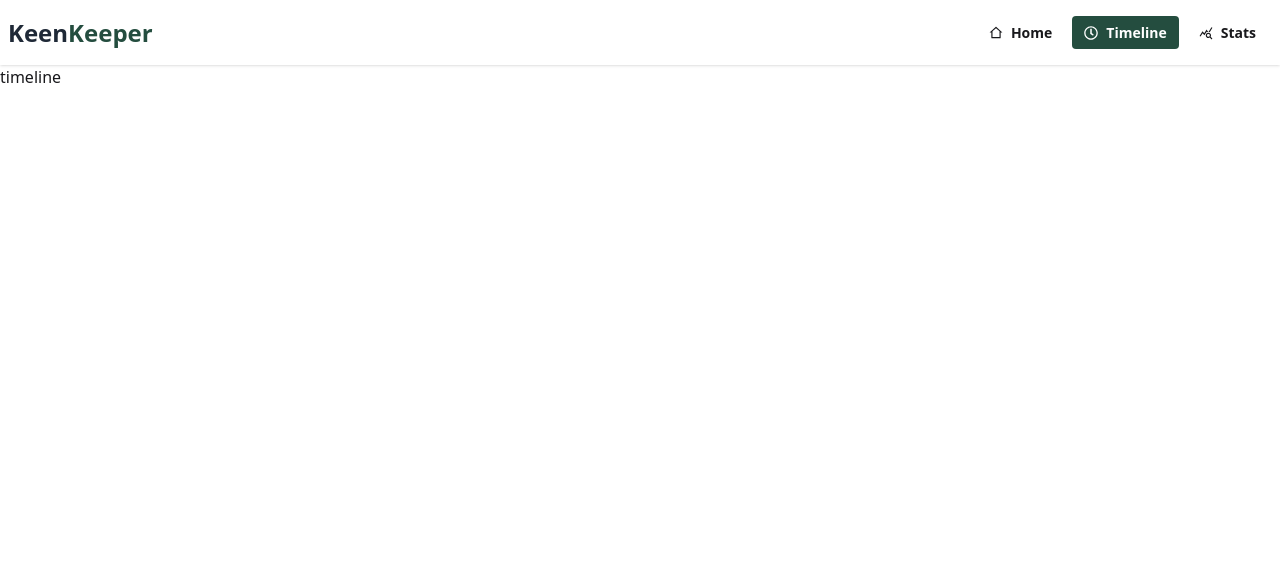
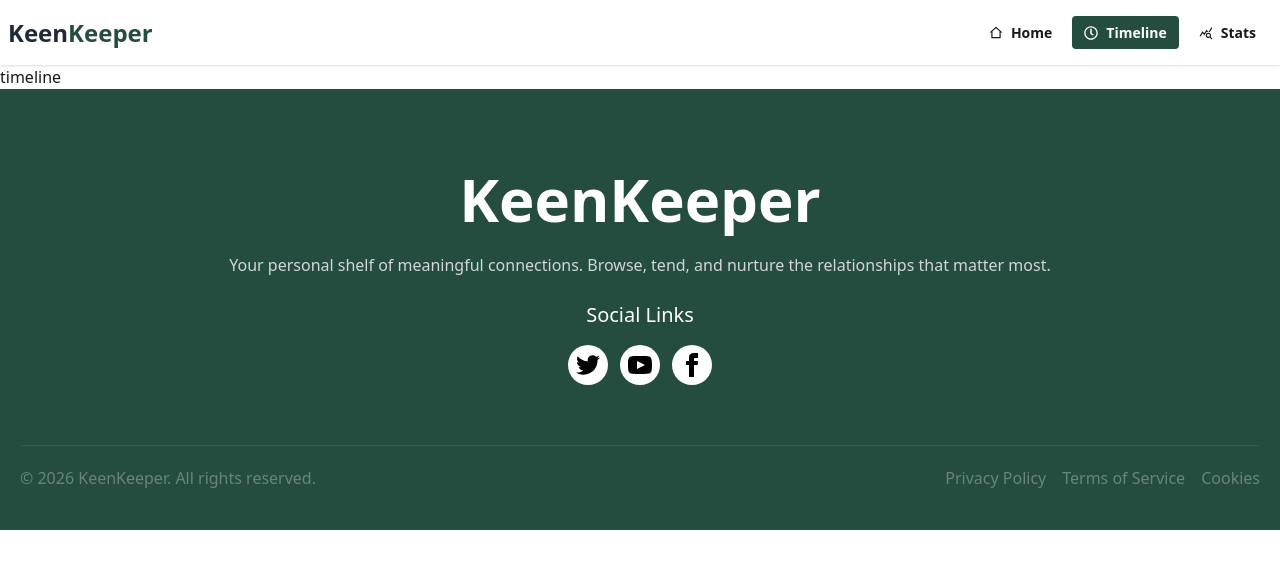
Before and after one commit to shariarnafis45/Keen-Keeper, a Next.js app: page /timeline in a window 1280 px wide. Shown: the top 568 px of the page. Built offline with nearby package versions, Linux system fonts and the light colour scheme.

Commit message:
added footer

```diff
--- a/src/app/friends/[slug]/page.jsx
+++ b/src/app/friends/[slug]/page.jsx
@@ -1,11 +1,17 @@
-import React from 'react';
+import { sendError } from "next/dist/server/api-utils";
+import React from "react";
 
-const FriendDetailsPage = () => {
-    return (
-        <div>
+const FriendDetailsPage = async ({ params }) => {
+  const { slug } = await params;
+  const res = await fetch("http://localhost:3000/friendsData.json");
+  const friends = await res.json();
+  const selectFriend = friends.filter((friend) => slug == friend.id);
 
-        </div>
-    );
+  return (
+    <div>
+      <h2>details</h2>
+    </div>
+  );
 };
 
 export default FriendDetailsPage;
--- a/src/app/layout.js
+++ b/src/app/layout.js
@@ -1,6 +1,7 @@
 import { Geist, Geist_Mono } from "next/font/google";
 import "./globals.css";
 import NavBar from "@/components/shared/NavBar";
+import Footer from "@/components/shared/Footer";
 
 const geistSans = Geist({
   variable: "--font-geist-sans",
@@ -29,6 +30,9 @@
           <NavBar/>
         </header>
         {children}
+        <footer>
+          <Footer/>
+        </footer>
         </body>
     </html>
   );
--- /dev/null
+++ b/src/components/shared/Footer.jsx
@@ -0,0 +1,80 @@
+import Link from "next/link";
+import React from "react";
+
+const Footer = () => {
+  return (
+    <div className=" pt-20 pb-10 px-5 bg-[#244D3F]">
+      <div className="max-w-7xl mx-auto text-center text-white">
+        <Link href={"/"} className="text-4xl sm:text-6xl font-bold text-white">
+          <h1>
+            Keen<span className="font-semibold ">Keeper</span>
+          </h1>
+        </Link>
+        <p className="py-6 text-gray-300">
+          Your personal shelf of meaningful connections. Browse, tend, and
+          nurture the relationships that matter most.
+        </p>
+        <div>
+          <h2 className="text-xl mb-4">Social Links</h2>
+          <div className="flex gap-3 justify-center">
+            <a className="bg-white p-2 rounded-full text-black">
+              <svg
+                xmlns="http://www.w3.org/2000/svg"
+                width="24"
+                height="24"
+                viewBox="0 0 24 24"
+                className="fill-current "
+              >
+                <path d="M24 4.557c-.883.392-1.832.656-2.828.775 1.017-.609 1.798-1.574 2.165-2.724-.951.564-2.005.974-3.127 1.195-.897-.957-2.178-1.555-3.594-1.555-3.179 0-5.515 2.966-4.797 6.045-4.091-.205-7.719-2.165-10.148-5.144-1.29 2.213-.669 5.108 1.523 6.574-.806-.026-1.566-.247-2.229-.616-.054 2.281 1.581 4.415 3.949 4.89-.693.188-1.452.232-2.224.084.626 1.956 2.444 3.379 4.6 3.419-2.07 1.623-4.678 2.348-7.29 2.04 2.179 1.397 4.768 2.212 7.548 2.212 9.142 0 14.307-7.721 13.995-14.646.962-.695 1.797-1.562 2.457-2.549z"></path>
+              </svg>
+            </a>
+            <a className="bg-white p-2 rounded-full text-black">
+              <svg
+                xmlns="http://www.w3.org/2000/svg"
+                width="24"
+                height="24"
+                viewBox="0 0 24 24"
+                className="fill-current"
+              >
+                <path d="M19.615 3.184c-3.604-.246-11.631-.245-15.23 0-3.897.266-4.356 2.62-4.385 8.816.029 6.185.484 8.549 4.385 8.816 3.6.245 11.626.246 15.23 0 3.897-.266 4.356-2.62 4.385-8.816-.029-6.185-.484-8.549-4.385-8.816zm-10.615 12.816v-8l8 3.993-8 4.007z"></path>
+              </svg>
+            </a>
+            <a className="bg-white p-2 rounded-full text-black">
+              <svg
+                xmlns="http://www.w3.org/2000/svg"
+                width="24"
+                height="24"
+                viewBox="0 0 24 24"
+                className="fill-current"
+              >
+                <path d="M9 8h-3v4h3v12h5v-12h3.642l.358-4h-4v-1.667c0-.955.192-1.333 1.115-1.333h2.885v-5h-3.808c-3.596 0-5.192 1.583-5.192 4.615v3.385z"></path>
+              </svg>
+            </a>
+          </div>
+        </div>
+        <div className="flex justify-center sm:justify-between flex-wrap text-center  mt-15 border-t border-gray-300/10 pt-5">
+          <div>
+            <p className=" text-gray-300/40">
+              © 2026 KeenKeeper. All rights reserved.
+            </p>
+          </div>
+          <div>
+            <ul className="flex gap-4 text-gray-300/40">
+              <li>
+                <Link href={"/"}>Privacy Policy</Link>
+              </li>
+              <li>
+                <Link href={"/"}> Terms of Service </Link>
+              </li>
+              <li>
+                <Link href={"/"}> Cookies </Link>
+              </li>
+            </ul>
+          </div>
+        </div>
+      </div>
+    </div>
+  );
+};
+
+export default Footer;
```
